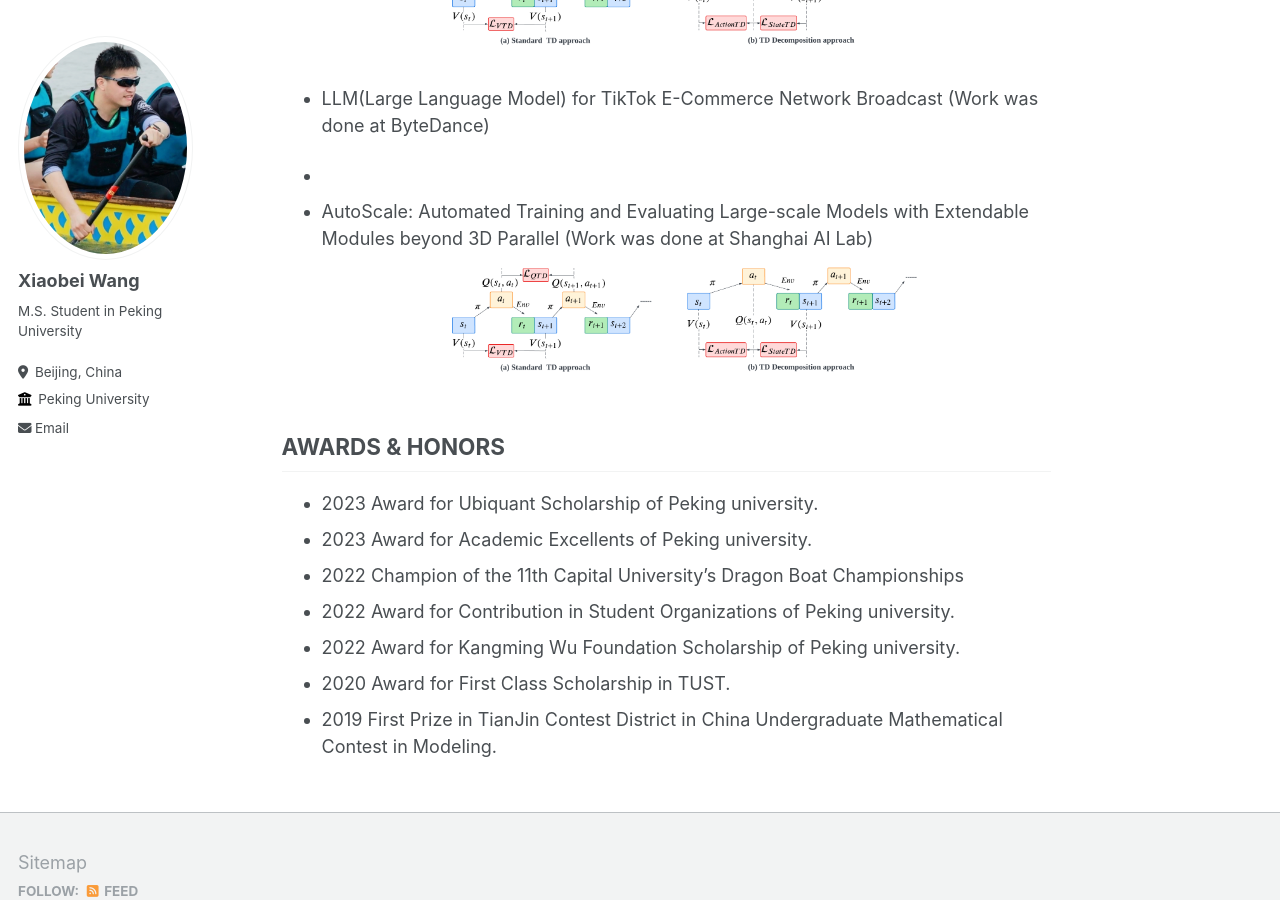
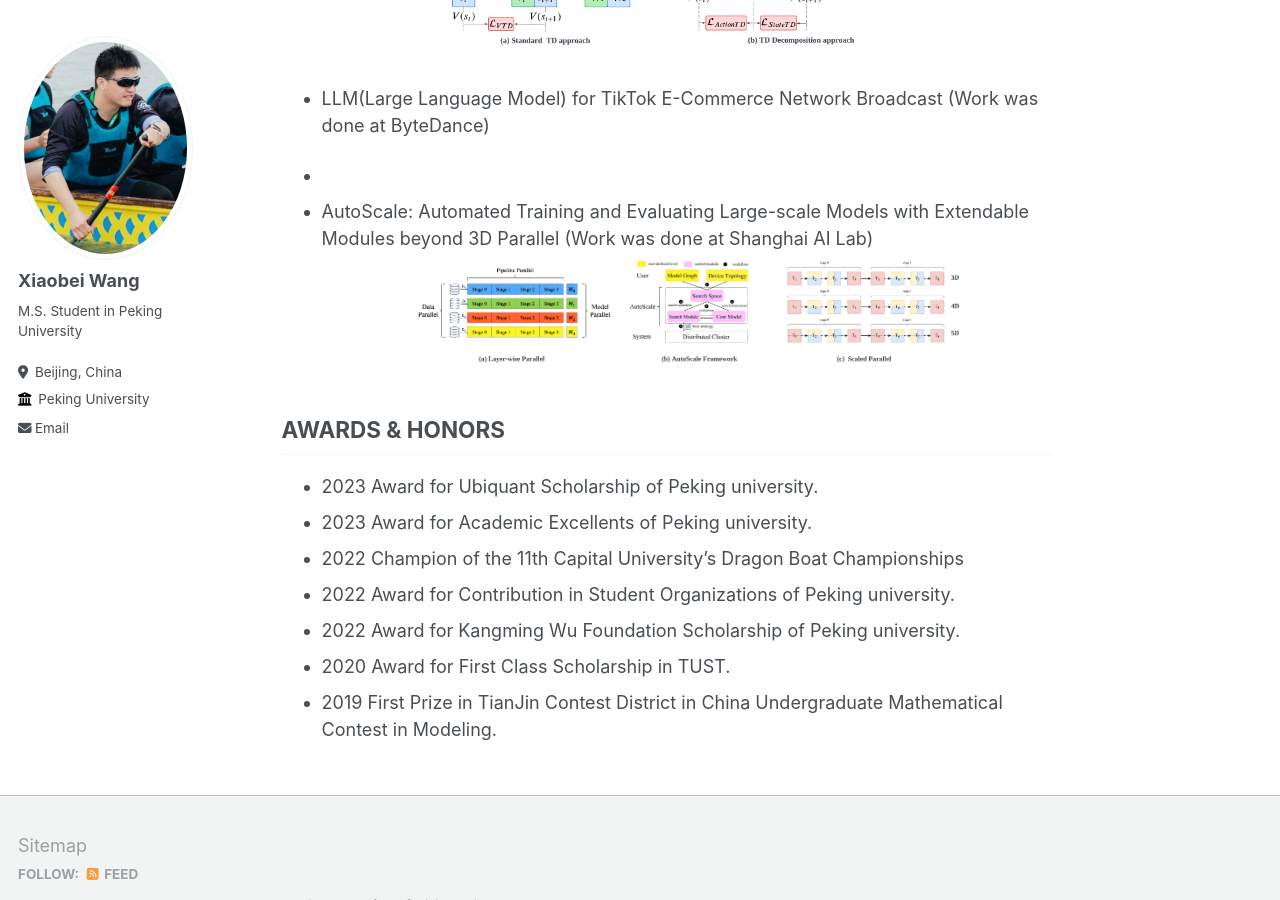
Before and after one commit to wangxiaobei822/wangxiaobei822.github.io, a Jekyll site: the page built from _pages/about.md, in a window 1280 px wide and 900 px high, scrolled down 1646 px. Built offline with Jekyll 4.4.1, drawn with Linux system fonts in a browser that asks for light colours.

Commit message:
Update about.md

```diff
--- a/_pages/about.md
+++ b/_pages/about.md
@@ -64,7 +64,7 @@ Projects
 -
 
 - AutoScale: Automated Training and Evaluating Large-scale Models with Extendable Modules beyond 3D Parallel (Work was done at Shanghai AI Lab)<br>
-![](../images/TD.png)
+![](../images/AutoScale.png)
 
 
 
```
